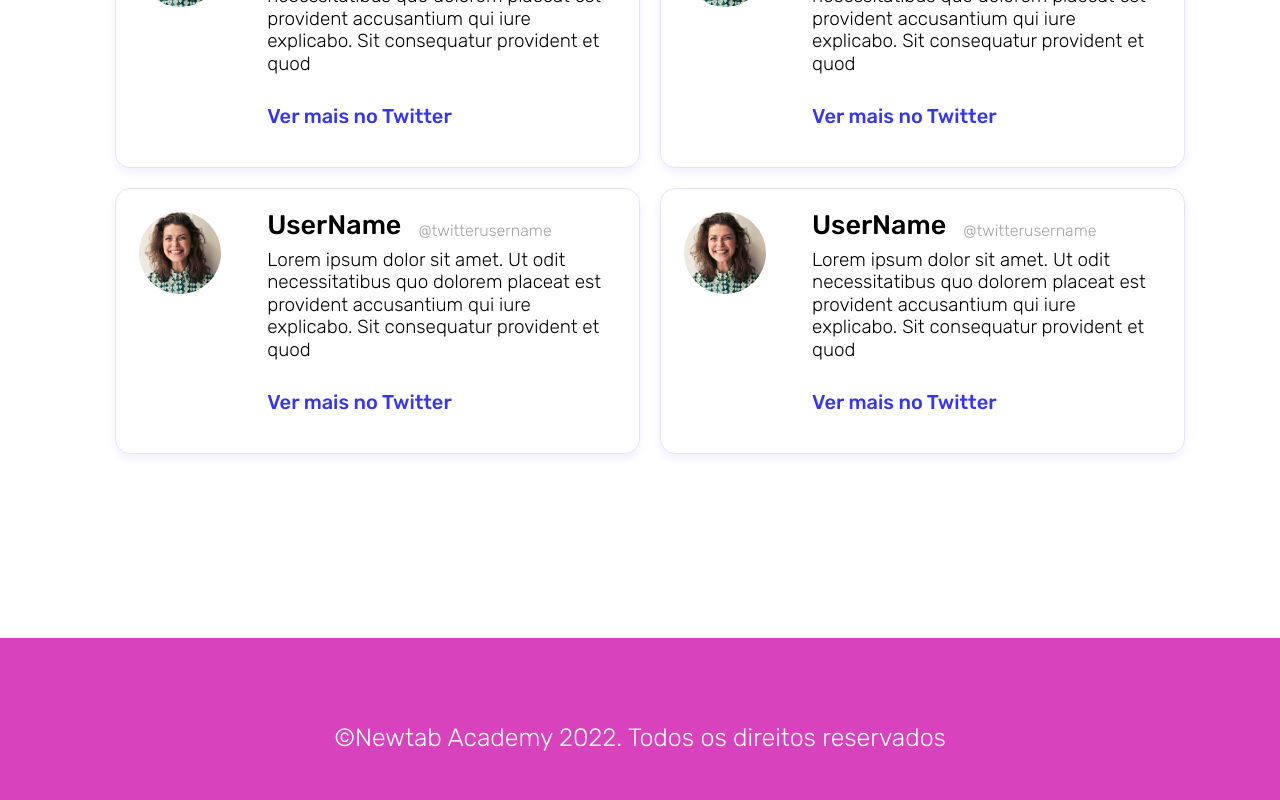
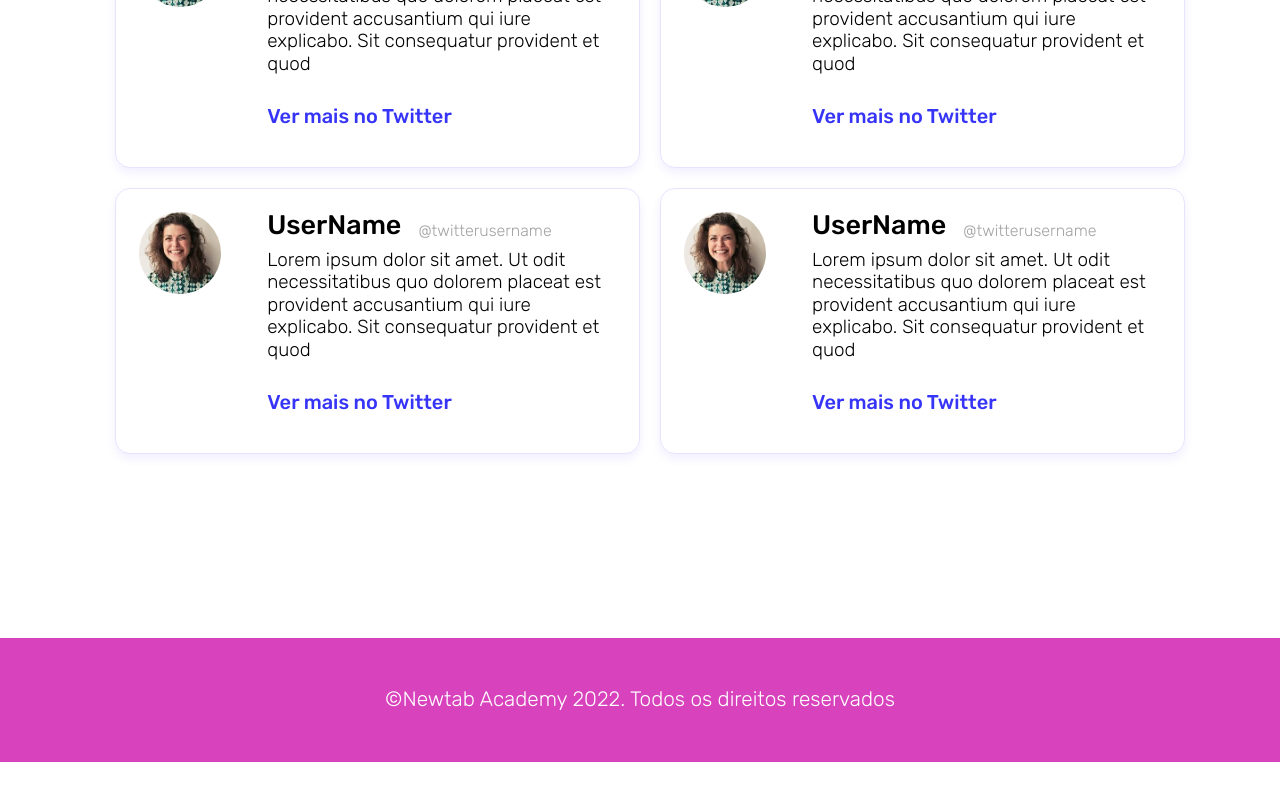
Before and after one commit to EdiJunior88/Projeto-hashtagFinder, a React (Create React App) app in the folder hashtagfinder/: page / in a window 1280 px wide. Shown: the part 2536-3336 px from the top of the page. After the commit the page ends 3298 px from the top, so only its background shows below. Built offline with nearby package versions, Linux system fonts and the light colour scheme.

Commit message:
Atualização do Componente RODAPÉ - Ajuste fino no CSS do componente para deixar responsivo nas telas: (414px / 415px / 906px e acima disso)

```diff
--- a/hashtagfinder/src/componentes/rodape/rodape.css
+++ b/hashtagfinder/src/componentes/rodape/Rodape.module.css
@@ -1,4 +1,4 @@
-.container-rodape {
+.containerRodape {
   width: 100%;
   height: 202px;
   background: var(--cor-fundo-rodape);
@@ -13,16 +13,23 @@
   margin-top: 184px;
 }
 
-/* Responsividade - Tela 770 pixels */
-@media (max-width: 770px) {
-  .container-rodape {
-    height: 134px;
+@media screen and (min-width: 906px) and (max-width: 1400px) {
+  .containerRodape {
+    height: 124px;
+    font-size: 1.3em;
+  }
+}
+
+@media screen and (min-width: 415px) and (max-width: 905px) {
+  .containerRodape {
+    height: 90px;
+    font-size: 1em;
   }
 }
 
 /* Responsividade - Tela 414 pixels */
 @media (max-width: 414px) {
-  .container-rodape {
+  .containerRodape {
     height: 68px;
     font-size: 0.62em;
     margin-top: 56px;
--- a/hashtagfinder/src/componentes/rodape/rodape.jsx
+++ b/hashtagfinder/src/componentes/rodape/rodape.jsx
@@ -1,11 +1,11 @@
 import React from 'react';
-import './rodape.css';
+import styles from './Rodape.module.css';
 
 export default function Rodape() {
   return (
-    <footer className='container'>
-      <div className='container-rodape'>
-        <div className='rodape'>
+    <footer className={styles.container}>
+      <div className={styles.containerRodape}>
+        <div className={styles.Rodape}>
           <p>&copy;Newtab Academy 2022. Todos os direitos reservados</p>
         </div>
       </div>
```
